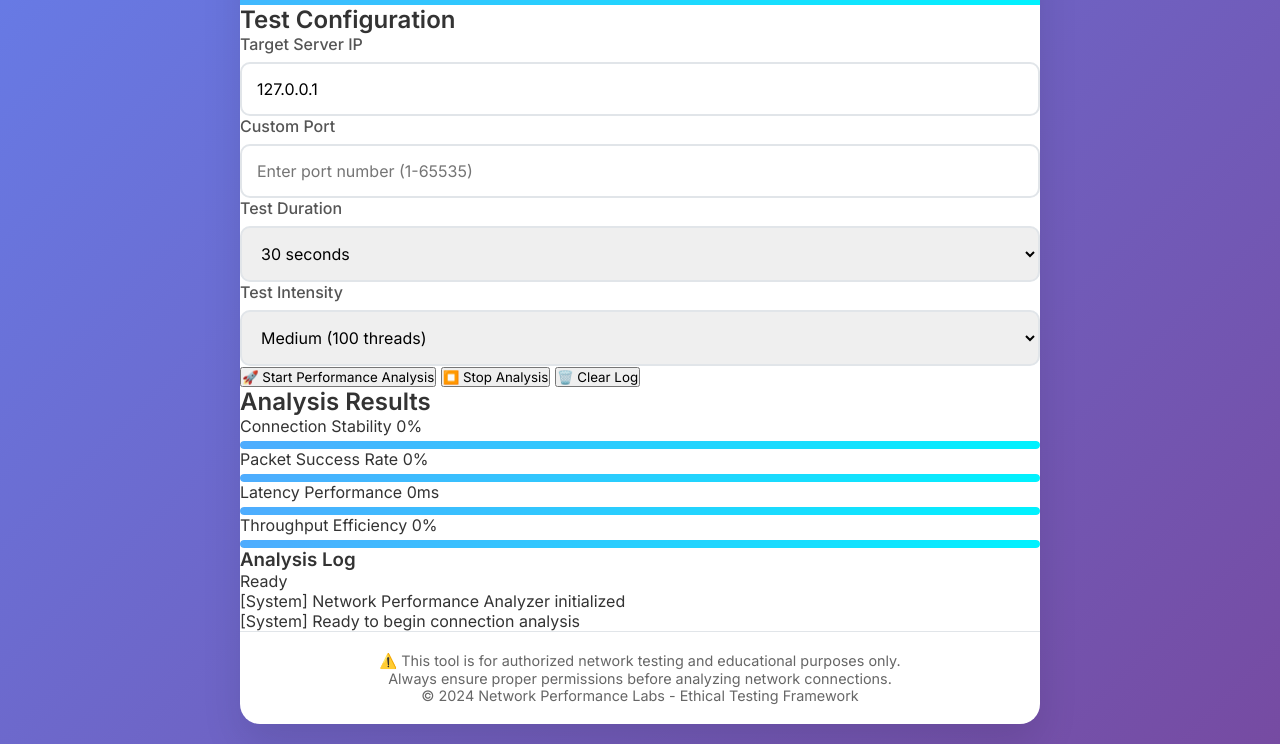
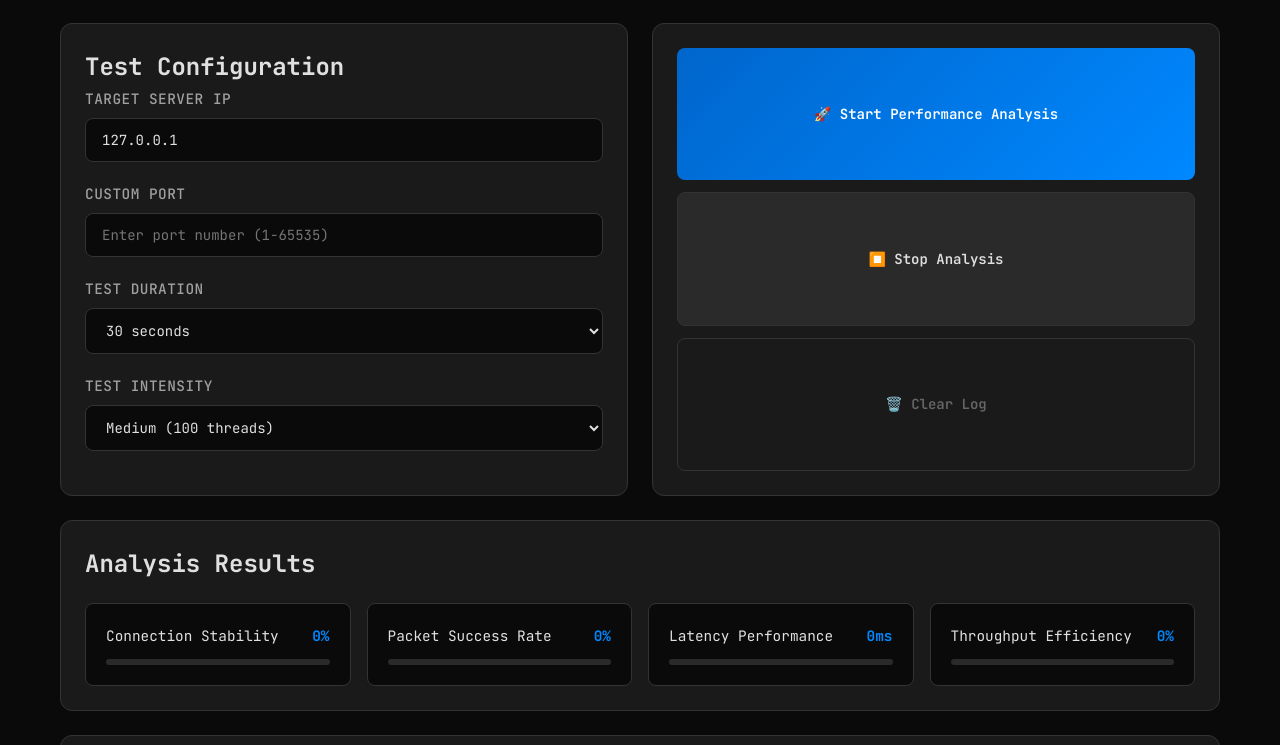
Before and after one commit to qwertzuiopjhgdsamcng/iougjipfjglkdjlkjglkjlkdfjgdf, a plain HTML site: page index.html in a window 1280 px wide. Shown: the part 175-920 px from the top of the page. Drawn offline with Linux system fonts and the light colour scheme; a script that the page names is missing.

Commit message:
Update style.css

```diff
--- a/style.css
+++ b/style.css
@@ -1,165 +1,352 @@
-@import url('https://fonts.googleapis.com/css2?family=Inter:wght@300;400;500;600&display=swap');
+@import url('https://fonts.googleapis.com/css2?family=JetBrains+Mono:wght@300;400;500;600;700&display=swap');
+
+:root {
+    --bg-primary: #0a0a0a;
+    --bg-secondary: #1a1a1a;
+    --bg-tertiary: #2a2a2a;
+    --accent-primary: #0066cc;
+    --accent-secondary: #0088ff;
+    --text-primary: #e0e0e0;
+    --text-secondary: #a0a0a0;
+    --text-muted: #666666;
+    --success: #00cc66;
+    --warning: #ffaa00;
+    --error: #ff4444;
+    --border: #333333;
+    --progress-bg: #2a2a2a;
+}
 
 * {
     margin: 0;
     padding: 0;
     box-sizing: border-box;
-    font-family: 'Inter', sans-serif;
 }
 
 body {
-    background: linear-gradient(135deg, #667eea 0%, #764ba2 100%);
-    color: #333;
+    font-family: 'JetBrains Mono', monospace;
+    background: var(--bg-primary);
+    color: var(--text-primary);
+    line-height: 1.6;
     min-height: 100vh;
+}
+
+.container {
+    max-width: 1200px;
+    margin: 0 auto;
+    padding: 20px;
+    min-height: 100vh;
+    display: flex;
+    flex-direction: column;
+}
+
+/* Header */
+.header {
+    background: var(--bg-secondary);
+    border: 1px solid var(--border);
+    border-radius: 12px;
+    padding: 30px;
+    margin-bottom: 24px;
+    text-align: center;
+}
+
+.logo h1 {
+    font-size: 2.2em;
+    font-weight: 700;
+    background: linear-gradient(135deg, var(--accent-secondary), var(--accent-primary));
+    -webkit-background-clip: text;
+    -webkit-text-fill-color: transparent;
+    margin-bottom: 8px;
+}
+
+.logo p {
+    color: var(--text-secondary);
+    font-size: 1.1em;
+}
+
+/* Main Content */
+.main-content {
+    flex: 1;
+    display: grid;
+    gap: 24px;
+    grid-template-columns: 1fr 1fr;
+    grid-template-areas:
+        "config control"
+        "results results"
+        "log log";
+}
+
+.config-panel {
+    grid-area: config;
+    background: var(--bg-secondary);
+    border: 1px solid var(--border);
+    border-radius: 12px;
+    padding: 24px;
+}
+
+.control-panel {
+    grid-area: control;
+    background: var(--bg-secondary);
+    border: 1px solid var(--border);
+    border-radius: 12px;
+    padding: 24px;
+    display: flex;
+    flex-direction: column;
+    gap: 12px;
+}
+
+.results-panel {
+    grid-area: results;
+    background: var(--bg-secondary);
+    border: 1px solid var(--border);
+    border-radius: 12px;
+    padding: 24px;
+}
+
+.log-panel {
+    grid-area: log;
+    background: var(--bg-secondary);
+    border: 1px solid var(--border);
+    border-radius: 12px;
+    padding: 24px;
+}
+
+/* Input Groups */
+.input-group {
+    margin-bottom: 20px;
+}
+
+.input-group label {
+    display: block;
+    margin-bottom: 8px;
+    color: var(--text-secondary);
+    font-weight: 500;
+    font-size: 0.9em;
+    text-transform: uppercase;
+    letter-spacing: 0.5px;
+}
+
+.input-group input,
+.input-group select {
+    width: 100%;
+    padding: 12px 16px;
+    background: var(--bg-primary);
+    border: 1px solid var(--border);
+    border-radius: 8px;
+    color: var(--text-primary);
+    font-family: 'JetBrains Mono', monospace;
+    font-size: 14px;
+    transition: all 0.3s ease;
+}
+
+.input-group input:focus,
+.input-group select:focus {
+    outline: none;
+    border-color: var(--accent-primary);
+    box-shadow: 0 0 0 2px rgba(0, 102, 204, 0.2);
+}
+
+/* Buttons */
+.btn-primary,
+.btn-secondary,
+.btn-tertiary {
+    padding: 14px 20px;
+    border: none;
+    border-radius: 8px;
+    font-family: 'JetBrains Mono', monospace;
+    font-size: 14px;
+    font-weight: 600;
+    cursor: pointer;
+    transition: all 0.3s ease;
+    text-align: center;
+    flex: 1;
+}
+
+.btn-primary {
+    background: linear-gradient(135deg, var(--accent-primary), var(--accent-secondary));
+    color: white;
+}
+
+.btn-primary:hover {
+    transform: translateY(-2px);
+    box-shadow: 0 8px 20px rgba(0, 102, 204, 0.3);
+}
+
+.btn-secondary {
+    background: var(--bg-tertiary);
+    color: var(--text-primary);
+    border: 1px solid var(--border);
+}
+
+.btn-secondary:hover {
+    background: var(--border);
+}
+
+.btn-tertiary {
+    background: transparent;
+    color: var(--text-muted);
+    border: 1px solid var(--border);
+}
+
+.btn-tertiary:hover {
+    color: var(--text-primary);
+    border-color: var(--text-muted);
+}
+
+/* Metrics Grid */
+.metrics-grid {
+    display: grid;
+    grid-template-columns: repeat(auto-fit, minmax(250px, 1fr));
+    gap: 16px;
+    margin-top: 20px;
+}
+
+.metric-card {
+    background: var(--bg-primary);
+    border: 1px solid var(--border);
+    border-radius: 8px;
     padding: 20px;
 }
 
-.container {
-    max-width: 800px;
-    margin: 0 auto;
-    background: white;
-    border-radius: 20px;
-    box-shadow: 0 20px 40px rgba(0,0,0,0.1);
-    overflow: hidden;
+.metric-header {
+    display: flex;
+    justify-content: space-between;
+    align-items: center;
+    margin-bottom: 12px;
+    font-size: 0.9em;
 }
 
-.header {
-    background: linear-gradient(135deg, #4facfe 0%, #00f2fe 100%);
-    color: white;
-    padding: 40px 30px;
-    text-align: center;
+.metric-value {
+    font-weight: 700;
+    color: var(--accent-secondary);
 }
 
-.header h1 {
-    font-size: 2.5em;
-    font-weight: 600;
-    margin-bottom: 10px;
-}
-
-.header p {
-    font-size: 1.1em;
-    opacity: 0.9;
-}
-
-.content {
-    padding: 40px;
-}
-
-.form-group {
-    margin-bottom: 25px;
-}
-
-label {
-    display: block;
-    margin-bottom: 8px;
-    font-weight: 500;
-    color: #555;
-}
-
-input, select {
-    width: 100%;
-    padding: 15px;
-    border: 2px solid #e1e5e9;
-    border-radius: 10px;
-    font-size: 16px;
-    transition: all 0.3s ease;
-}
-
-input:focus, select:focus {
-    outline: none;
-    border-color: #4facfe;
-    box-shadow: 0 0 0 3px rgba(79, 172, 254, 0.1);
-}
-
-.test-button {
-    width: 100%;
-    padding: 18px;
-    background: linear-gradient(135deg, #4facfe 0%, #00f2fe 100%);
-    color: white;
-    border: none;
-    border-radius: 10px;
-    font-size: 18px;
-    font-weight: 600;
-    cursor: pointer;
-    transition: all 0.3s ease;
-}
-
-.test-button:hover {
-    transform: translateY(-2px);
-    box-shadow: 0 10px 20px rgba(79, 172, 254, 0.3);
-}
-
-.test-button:active {
-    transform: translateY(0);
-}
-
-.results {
-    margin-top: 30px;
-    padding: 25px;
-    background: #f8f9fa;
-    border-radius: 10px;
-    display: none;
-}
-
-.results.active {
-    display: block;
-    animation: fadeIn 0.5s ease;
-}
-
-@keyframes fadeIn {
-    from { opacity: 0; transform: translateY(10px); }
-    to { opacity: 1; transform: translateY(0); }
-}
-
-.metric {
-    display: flex;
-    justify-content: space-between;
-    margin-bottom: 15px;
-    padding-bottom: 15px;
-    border-bottom: 1px solid #e1e5e9;
-}
-
-.metric:last-child {
-    border-bottom: none;
-    margin-bottom: 0;
-}
-
+/* Progress Bars */
 .progress-bar {
-    height: 8px;
-    background: #e1e5e9;
-    border-radius: 4px;
-    margin-top: 5px;
+    height: 6px;
+    background: var(--progress-bg);
+    border-radius: 3px;
     overflow: hidden;
 }
 
 .progress-fill {
     height: 100%;
-    background: linear-gradient(135deg, #4facfe 0%, #00f2fe 100%);
-    border-radius: 4px;
+    background: linear-gradient(90deg, var(--accent-primary), var(--accent-secondary));
+    border-radius: 3px;
+    width: 0%;
     transition: width 0.5s ease;
 }
 
-.footer {
-    text-align: center;
-    padding: 20px;
-    color: #666;
-    font-size: 0.9em;
-    border-top: 1px solid #e1e5e9;
+/* Log Panel */
+.log-header {
+    display: flex;
+    justify-content: space-between;
+    align-items: center;
+    margin-bottom: 16px;
 }
 
-.log {
-    margin-top: 20px;
-    padding: 15px;
-    background: #000;
-    color: #00ff00;
-    border-radius: 8px;
-    font-family: monospace;
-    height: 150px;
-    overflow-y: auto;
-    font-size: 12px;
-    display: none;
+.log-status {
+    padding: 4px 12px;
+    background: var(--bg-primary);
+    border: 1px solid var(--border);
+    border-radius: 20px;
+    font-size: 0.8em;
+    color: var(--success);
 }
 
-.log.active {
-    display: block;
+.log-content {
+    height: 200px;
+    overflow-y: auto;
+    background: var(--bg-primary);
+    border: 1px solid var(--border);
+    border-radius: 8px;
+    padding: 16px;
+    font-size: 0.85em;
 }
+
+.log-entry {
+    margin-bottom: 8px;
+    padding: 4px 0;
+    border-bottom: 1px solid var(--border);
+}
+
+.log-entry.system {
+    color: var(--text-secondary);
+}
+
+.log-entry.analysis {
+    color: var(--accent-secondary);
+}
+
+.log-entry.success {
+    color: var(--success);
+}
+
+.log-entry.warning {
+    color: var(--warning);
+}
+
+.log-entry.error {
+    color: var(--error);
+}
+
+/* Footer */
+.footer {
+    margin-top: 24px;
+    background: var(--bg-secondary);
+    border: 1px solid var(--border);
+    border-radius: 12px;
+    padding: 20px;
+}
+
+.footer-content {
+    text-align: center;
+}
+
+.footer-content p {
+    margin-bottom: 8px;
+    color: var(--text-secondary);
+    font-size: 0.9em;
+}
+
+.copyright {
+    color: var(--text-muted) !important;
+    font-size: 0.8em !important;
+}
+
+/* Scrollbar */
+::-webkit-scrollbar {
+    width: 8px;
+}
+
+::-webkit-scrollbar-track {
+    background: var(--bg-primary);
+}
+
+::-webkit-scrollbar-thumb {
+    background: var(--border);
+    border-radius: 4px;
+}
+
+::-webkit-scrollbar-thumb:hover {
+    background: var(--text-muted);
+}
+
+/* Responsive */
+@media (max-width: 768px) {
+    .main-content {
+        grid-template-columns: 1fr;
+        grid-template-areas:
+            "config"
+            "control"
+            "results"
+            "log";
+    }
+
+    .control-panel {
+        flex-direction: row;
+    }
+
+    .metrics-grid {
+        grid-template-columns: 1fr;
+    }
+}
```
